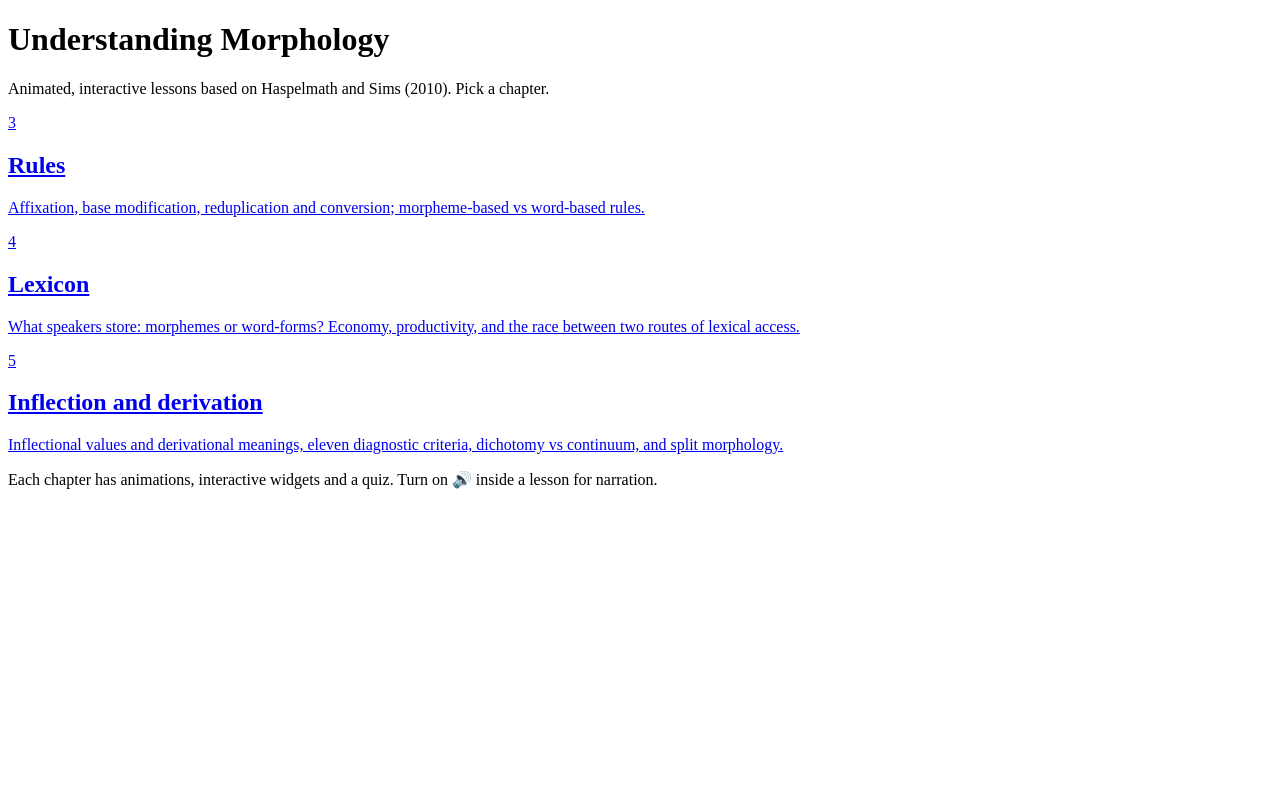
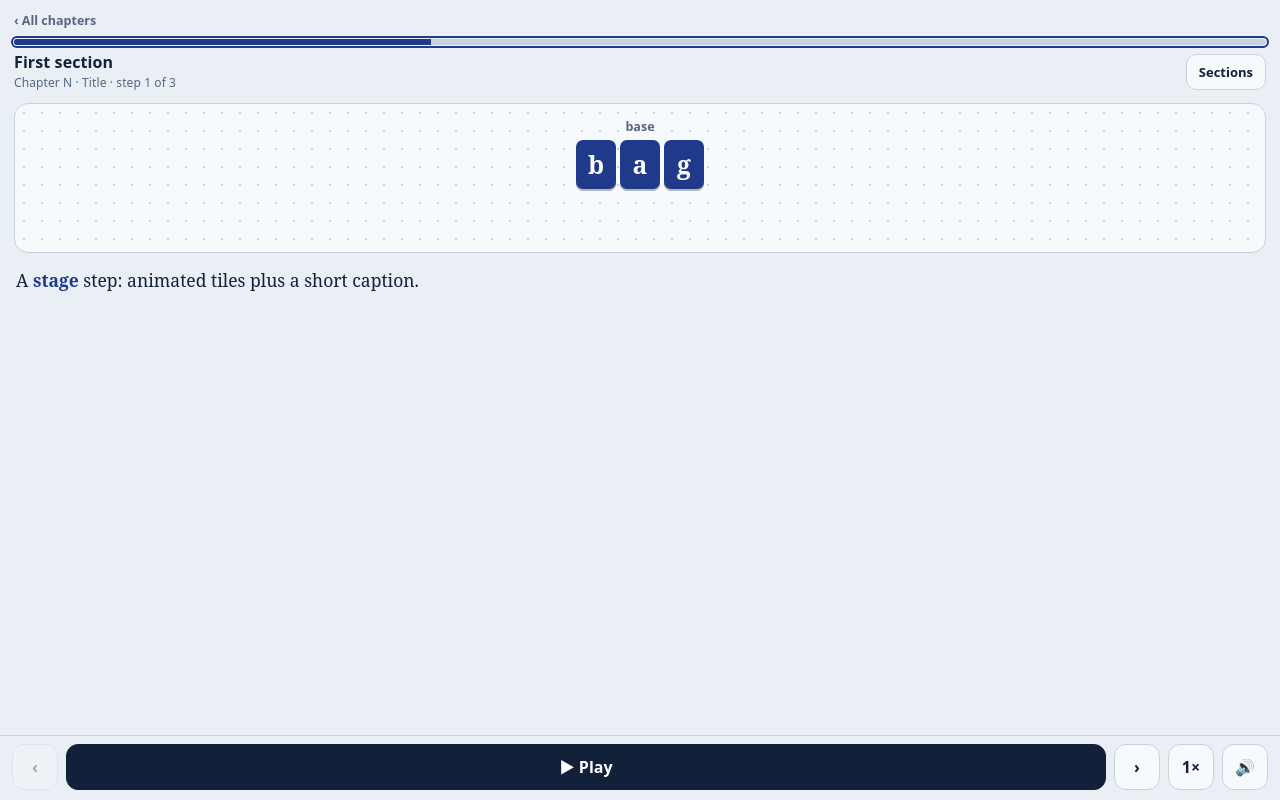
Before and after one commit to Mustapha0/morphology-lessons, a plain HTML site: page chapter-template/index.html in a window 1280 px wide. Drawn offline with Linux system fonts and the light colour scheme.

Commit message:
Add files via upload

```diff
--- a/chapter-template/index.html
+++ b/chapter-template/index.html
@@ -4,29 +4,35 @@
 <meta charset="utf-8">
 <meta name="viewport" content="width=device-width, initial-scale=1, viewport-fit=cover">
 <meta name="color-scheme" content="light dark">
-<title>Understanding Morphology · Lessons</title>
-<link rel="stylesheet" href="assets/lesson.css">
+<title>Chapter N · Title · Understanding Morphology</title>
+<link rel="stylesheet" href="../assets/lesson.css">
 </head>
-<body class="scroll">
-<div class="wrap">
-  <h1>Understanding Morphology</h1>
-  <p class="sub">Animated, interactive lessons based on Haspelmath and Sims (2010). Pick a chapter.</p>
-  <div id="list"></div>
-  <p class="foot">Each chapter has animations, interactive widgets and a quiz. Turn on 🔊 inside a lesson for narration.</p>
-</div>
+<body>
+<script src="../assets/lesson.js"></script>
 <script>
-/* To add a chapter: copy chapter-template/ to chN/, then add one line here. */
-const CHAPTERS=[
-  {n:3,title:'Rules',href:'ch3/index.html',blurb:'Affixation, base modification, reduplication and conversion; morpheme-based vs word-based rules.'},
-  {n:4,title:'Lexicon',href:'ch4/index.html',blurb:'What speakers store: morphemes or word-forms? Economy, productivity, and the race between two routes of lexical access.'},
-  {n:5,title:'Inflection and derivation',href:'ch5/index.html',blurb:'Inflectional values and derivational meanings, eleven diagnostic criteria, dichotomy vs continuum, and split morphology.'}
+/* TEMPLATE. Copy this folder to chN/ and edit. Everything you need is in `Lesson`. */
+const {el,T,tl,R,S,chg,mark,shuffle,Stage,app,quizWidget,labWidget,sort3Widget}=Lesson;
+
+/* Tiles: T('bag','b') makes one tile per letter (ids b0,b1,b2). tl(id,text,kind,width,extra) makes one tile.
+   kinds: stem (blue) aff (yellow) mod (pink) copy (teal) var (violet) lex (dark) plain ghost bad ok op
+   extra: {enter:'right'} slides in, {from:'someId'} flies out of another tile, {sub:'N'} small badge.
+   A stage is S(row, row, ...). A row is R(tiles, 'label', [brackets]). Reuse ids between steps to animate. */
+
+const Q={
+  q1:{id:'q1',q:'Example question?',o:['Right answer','Wrong','Wrong','Wrong'],a:0,w:'Explanation shown after answering.'}
+};
+
+const SECTIONS=[
+ {title:'First section',steps:[
+  {type:'stage',cap:'A <b>stage</b> step: animated tiles plus a short caption.',spec:S(R(T('bag','b'),'base'))},
+  {type:'stage',cap:'Same ids, so the tiles stay and a new one slides in.',spec:S(R([...T('bag','b'),tl('s','s','aff',1,{enter:'right'})],'bag + s → bags'))},
+  {type:'quiz',cap:'Check yourself.',qs:[Q.q1]}
+ ]}
+ /* more sections: {title:'...',steps:[...]} */
+ /* widget step: {type:'widget',cap:'...',build:box=>labWidget(box,EXAMPLES)} where EXAMPLES=[{name,lang,desc,a:S(..),b:S(..)}] */
 ];
-const list=document.getElementById('list');
-CHAPTERS.forEach(c=>{
-  const a=document.createElement('a');a.className='chap'+(c.soon?' soon':'');a.href=c.href;
-  a.innerHTML=`<div class="n">${c.n}</div><div><h2>${c.title}</h2><p>${c.blurb}</p></div>`;
-  list.appendChild(a);
-});
+
+Lesson.start({label:'Chapter N · Title',sections:SECTIONS});
 </script>
 </body>
 </html>
```
